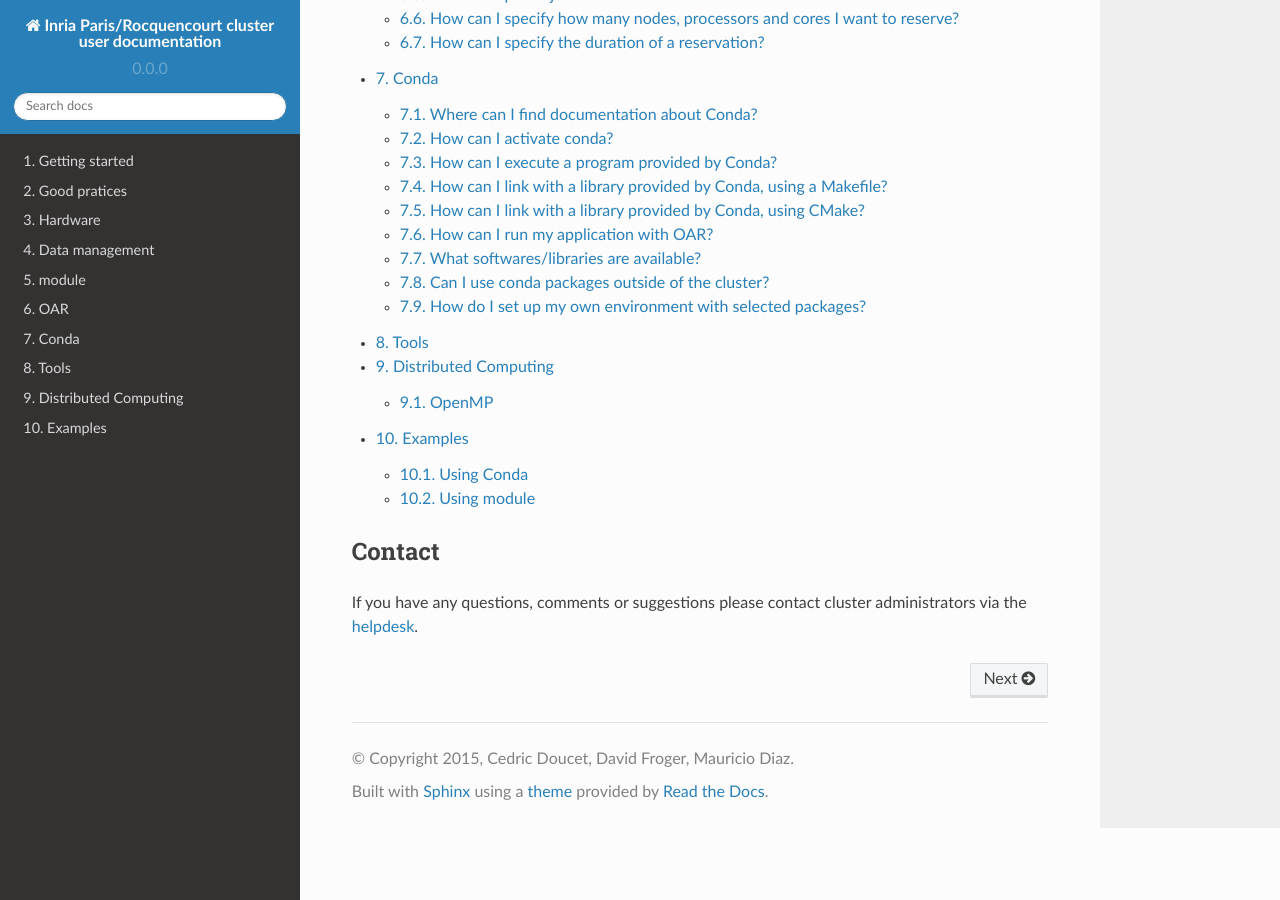
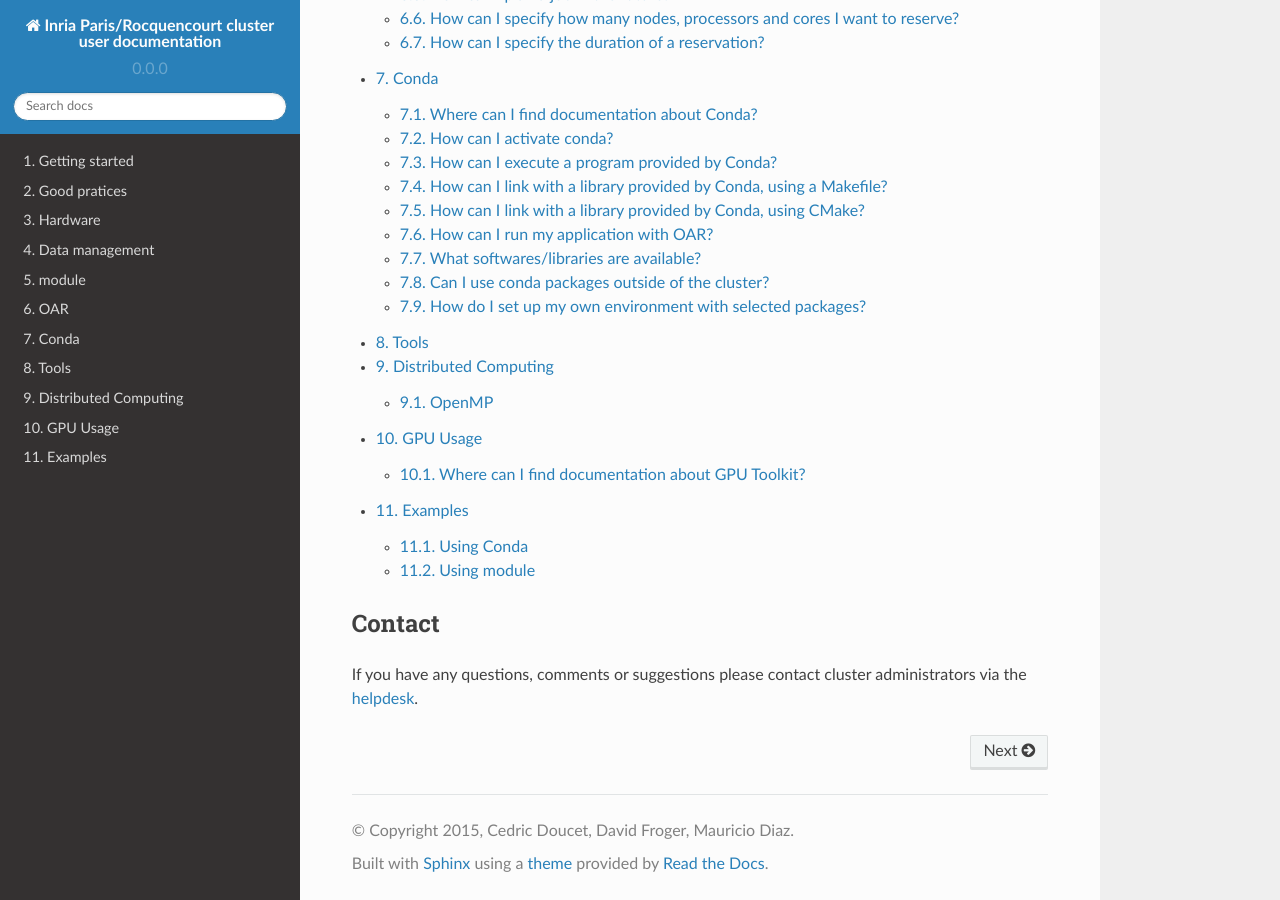
Before and after one commit to abertout/rioc, a Sphinx documentation site: the page built from doc/index.rst, in a window 1280 px wide and 900 px high, scrolled down 813 px. Built offline with Sphinx 7.4.7 and the Read the Docs theme 2.0.0, drawn with Linux system fonts in a browser that asks for light colours; some of the changed lines change nothing that is shown.

Commit message:
New branch gpu usage documentation

```diff
--- /dev/null
+++ b/doc/gpu.rst
@@ -0,0 +1,29 @@
+.. _gpu:
+
+GPU Usage
+===============================
+
+
+``rioc`` cluster counts with two computing nodes specialized in gpu processing.
+Each of these nodes is equipped with two graphics processing unities (GPU). The
+GPU model available for both nodes is the Nvidia Tesla K20X GPU.
+
+GPU usage can be achieved by using different frameworks and/or platforms: two
+common methods include the OpenCL framework or the CUDA application programming
+interface (API).
+
+To begin, tutorial to start writing your own code using the `CUDA toolkit`_ is
+proposed. This document explains also how to compile, link and execute programs
+using the `CUDA toolkit`_ in the computing cluster.
+
+
+Where can I find documentation about GPU Toolkit?
+--------------------------------------------------
+Nvidia webpage host the `CUDA documentation`_. It's important to note that the
+`CUDA toolkit`_ version currently available in ``rioc`` is 6.5.
+
+
+
+
+.. _CUDA toolkit: https://developer.nvidia.com/cuda-toolkit-65
+.. _CUDA documentation: http://docs.nvidia.com/cuda/index.html
--- a/doc/index.rst
+++ b/doc/index.rst
@@ -19,6 +19,7 @@
    conda
    tools
    distributed
+   gpu
    examples
 
 Contact
```
